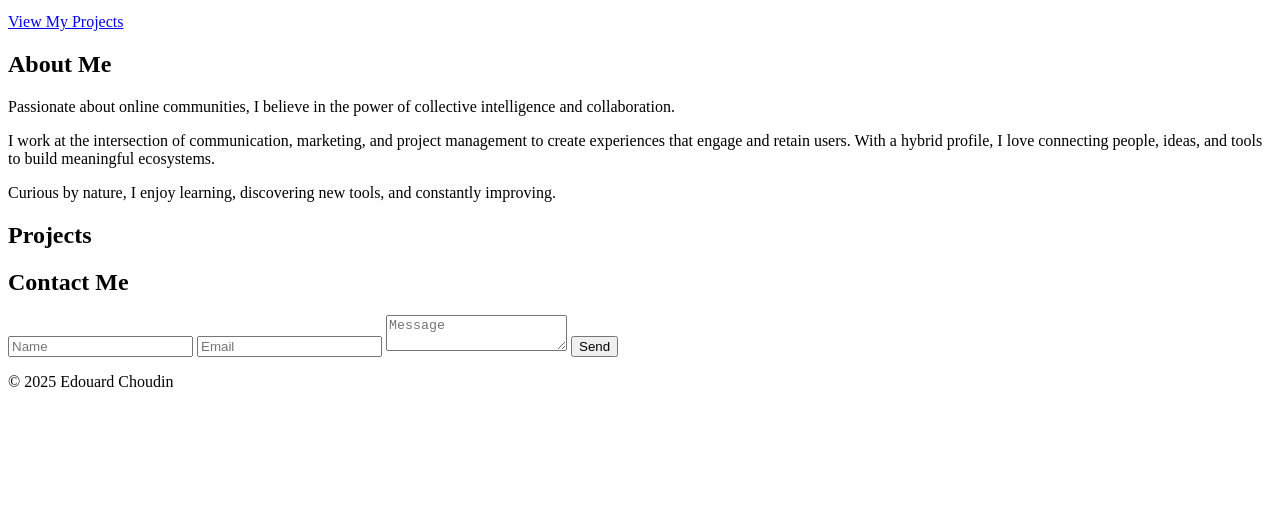
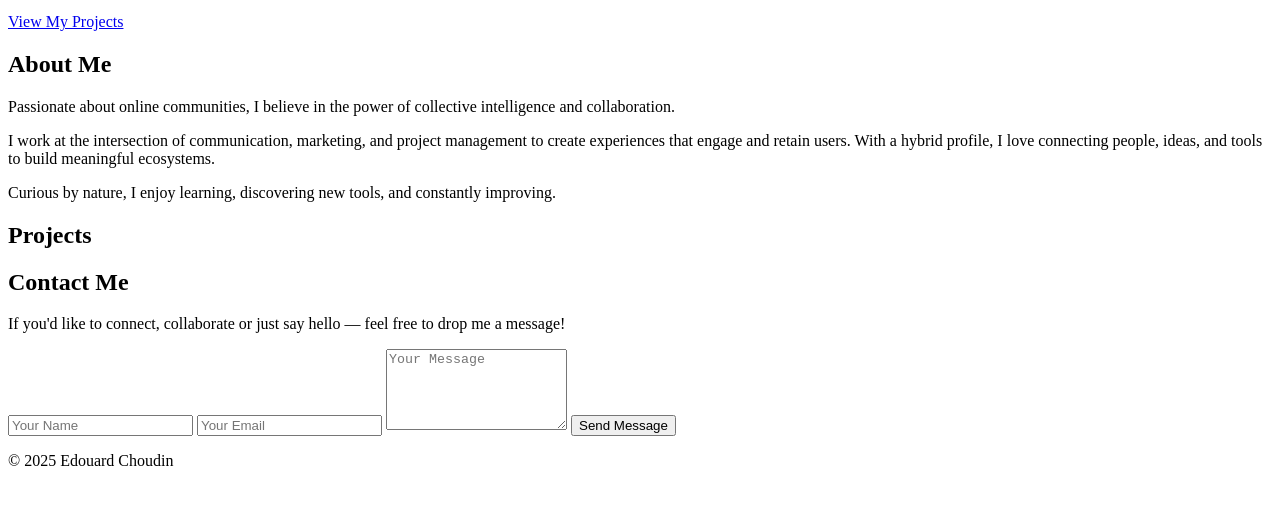
Before and after one commit to edchoud/portfolio, a plain HTML site: page index.html in a window 1280 px wide. Shown: the part 101-606 px from the top of the page. Drawn offline with Linux system fonts and the light colour scheme.

Commit message:
Update index.html - Contact

```diff
--- a/index.html
+++ b/index.html
@@ -29,7 +29,6 @@
   </p>
 </section>
 
-
   <!-- PROJECTS SECTION -->
   <section id="projects">
     <h2>Projects</h2>
@@ -39,15 +38,16 @@
   </section>
 
   <!-- CONTACT SECTION -->
-  <section id="contact">
-    <h2>Contact Me</h2>
-    <form>
-      <input type="text" placeholder="Name" required />
-      <input type="email" placeholder="Email" required />
-      <textarea placeholder="Message"></textarea>
-      <button type="submit">Send</button>
-    </form>
-  </section>
+<section id="contact">
+  <h2>Contact Me</h2>
+  <p>If you'd like to connect, collaborate or just say hello — feel free to drop me a message!</p>
+  <form name="contact" method="POST" data-netlify="true">
+    <input type="text" name="name" placeholder="Your Name" required />
+    <input type="email" name="email" placeholder="Your Email" required />
+    <textarea name="message" placeholder="Your Message" rows="5" required></textarea>
+    <button type="submit">Send Message</button>
+  </form>
+</section>
 
   <!-- FOOTER -->
   <footer>
```
